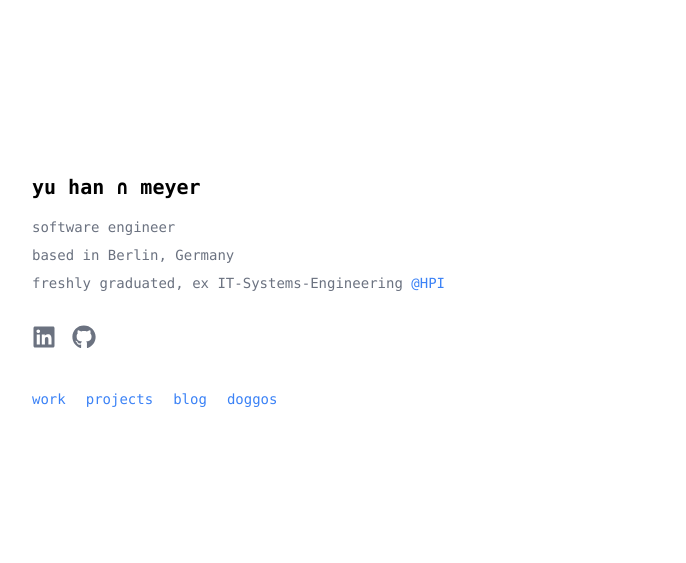
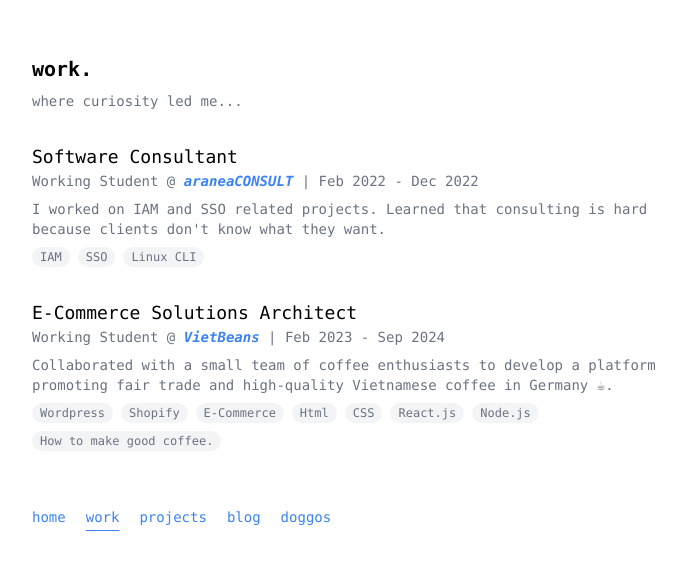
Before and after one commit to yuhanfromearth/yuhanmeyer, a React (Vite) app: page /#/work in a window 1280 px wide. Before the commit this address led to /#/. Shown: the part 109-672 px from the top of the page, without its empty margins (288-974 px from the left). Built offline with nearby package versions, Linux system fonts and the light colour scheme.

Commit message:
changes to deploy on gh pages

```diff
--- a/index.html
+++ b/index.html
@@ -1,6 +1,7 @@
 <!doctype html>
 <html>
     <head>
+        <base href="/" />
         <title>yhfe</title>
     </head>
     <body>
--- a/src/App.tsx
+++ b/src/App.tsx
@@ -1,4 +1,4 @@
-import { BrowserRouter, Routes, Route } from "react-router-dom";
+import { HashRouter, Routes, Route } from "react-router-dom";
 import Home from "./pages/Home";
 import Work from "./pages/Work";
 import Projects from "./pages/Projects";
@@ -7,7 +7,7 @@ import Dogs from "./pages/Dogs";
 
 const App = () => {
   return (
-    <BrowserRouter>
+    <HashRouter>
       <Routes>
         <Route path="/" element={<Home />} />
         <Route path="/work" element={<Work />} />
@@ -15,7 +15,7 @@ const App = () => {
         <Route path="/blog" element={<Blog />} />
         <Route path="/doggos" element={<Dogs />} />
       </Routes>
-    </BrowserRouter>
+    </HashRouter>
   );
 };
 
--- a/src/components/Menu.tsx
+++ b/src/components/Menu.tsx
@@ -1,10 +1,12 @@
 import { useState, useEffect } from "react";
+import { Link, useLocation } from "react-router-dom";
 
 const Menu = ({ isHome = false }: { isHome?: boolean }) => {
   const [active, setActive] = useState<number>(0);
+  const location = useLocation();
   useEffect(() => {
-    const path = window.location.pathname;
-    switch (path) {
+    console.log("location.pathname", location.pathname);
+    switch (location.pathname) {
       case "/":
         setActive(0);
         break;
@@ -21,41 +23,41 @@ const Menu = ({ isHome = false }: { isHome?: boolean }) => {
         setActive(4);
         break;
     }
-  }, []);
+  }, [location]);
   return (
     <div className="mt-10 flex space-x-5 text-blue-500 text-3xl lg:text-sm [&>a:hover]:font-bold">
       {!isHome && (
-        <a
-          href="/"
+        <Link
+          to="/"
           className={`${active == 0 ? "underline underline-offset-8" : ""}`}
         >
           home
-        </a>
+        </Link>
       )}
-      <a
-        href="/work"
+      <Link
+        to="/work"
         className={`${active == 1 ? "underline underline-offset-8" : ""}`}
       >
         work
-      </a>
-      <a
-        href="/projects"
+      </Link>
+      <Link
+        to="/projects"
         className={`${active == 2 ? "underline underline-offset-8" : ""}`}
       >
         projects
-      </a>
-      <a
-        href="/blog"
+      </Link>
+      <Link
+        to="/blog"
         className={`${active == 3 ? "underline underline-offset-8" : ""}`}
       >
         blog
-      </a>
-      <a
-        href="/doggos"
+      </Link>
+      <Link
+        to="/doggos"
         className={`${active == 4 ? "underline underline-offset-8" : ""}`}
       >
         doggos
-      </a>
+      </Link>
     </div>
   );
 };
--- a/vite.config.ts
+++ b/vite.config.ts
@@ -5,6 +5,7 @@ import tailwindcss from "tailwindcss";
 
 export default defineConfig({
   plugins: [react()],
+  base: "/yuhanmeyer/",
   css: {
     postcss: {
       plugins: [tailwindcss()],
```
Also changed, not shown: package.json (+5 -2 lines), 1 other file (tests, documents, lock files or other folders).
